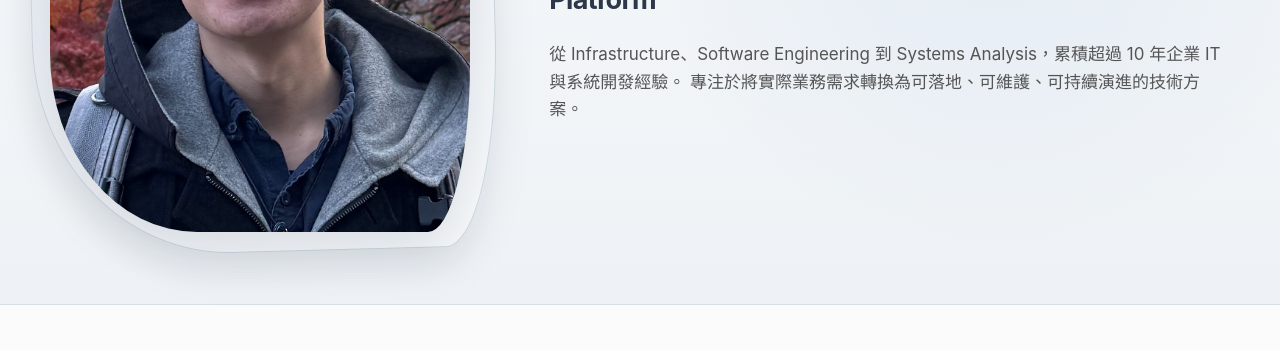
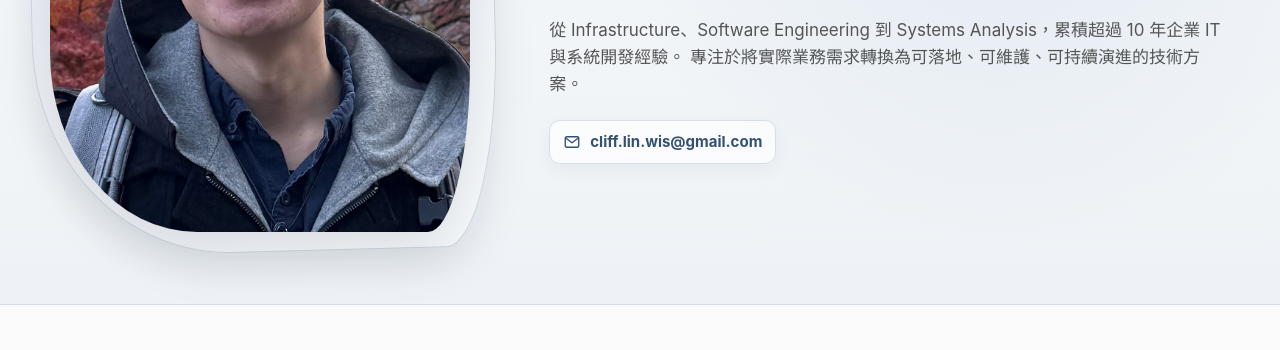
Before and after one commit to cliffium/cliffium.github.io, a plain HTML site: page index.html in a window 1280 px wide. Shown: the part 450-800 px from the top of the page. Drawn offline with Linux system fonts and the light colour scheme.

Commit message:
Add email contact to hero

```diff
--- a/index.html
+++ b/index.html
@@ -44,6 +44,12 @@
             從 Infrastructure、Software Engineering 到 Systems Analysis，累積超過 10 年企業 IT 與系統開發經驗。
             專注於將實際業務需求轉換為可落地、可維護、可持續演進的技術方案。
           </p>
+          <div class="hero-contact-row">
+            <a class="hero-contact-link" href="mailto:cliff.lin.wis@gmail.com" aria-label="Email Cliff Lin">
+              <svg viewBox="0 0 24 24" aria-hidden="true"><rect x="3" y="5" width="18" height="14" rx="2"/><path d="m4 7 8 6 8-6"/></svg>
+              <span>cliff.lin.wis@gmail.com</span>
+            </a>
+          </div>
           </div>
         </div>
       </div>
--- a/styles.css
+++ b/styles.css
@@ -1027,3 +1027,51 @@ main,footer{
     font-size:13px;
   }
 }
+
+
+/* v5.1 — hero contact */
+.hero-contact-row{
+  display:flex;
+  flex-wrap:wrap;
+  gap:10px;
+  margin-top:22px;
+}
+.hero-contact-link{
+  display:inline-flex;
+  align-items:center;
+  gap:9px;
+  width:max-content;
+  max-width:100%;
+  padding:9px 13px;
+  border:1px solid var(--border);
+  border-radius:11px;
+  background:rgba(255,255,255,.72);
+  color:var(--blue-900);
+  text-decoration:none;
+  font-size:15px;
+  font-weight:700;
+  box-shadow:0 6px 18px rgba(37,51,68,.05);
+  transition:transform .18s ease,border-color .18s ease,background-color .18s ease,box-shadow .18s ease;
+}
+.hero-contact-link svg{
+  width:18px;
+  height:18px;
+  flex:0 0 18px;
+  fill:none;
+  stroke:currentColor;
+  stroke-width:1.8;
+  stroke-linecap:round;
+  stroke-linejoin:round;
+}
+.hero-contact-link:hover{
+  transform:translateY(-1px);
+  border-color:var(--blue-200);
+  background:#fff;
+  box-shadow:0 9px 22px rgba(37,51,68,.08);
+}
+@media(max-width:430px){
+  .hero-contact-link{
+    font-size:14px;
+    padding:8px 11px;
+  }
+}
```
